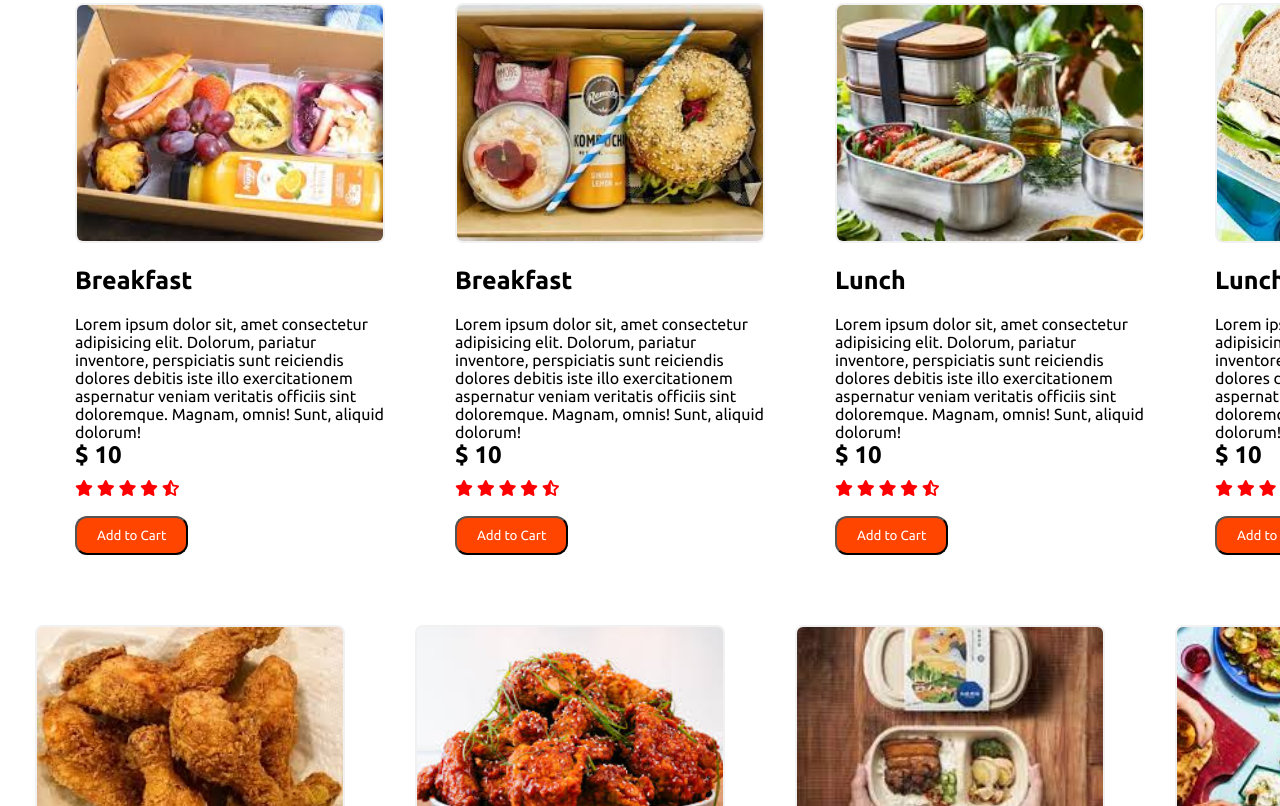
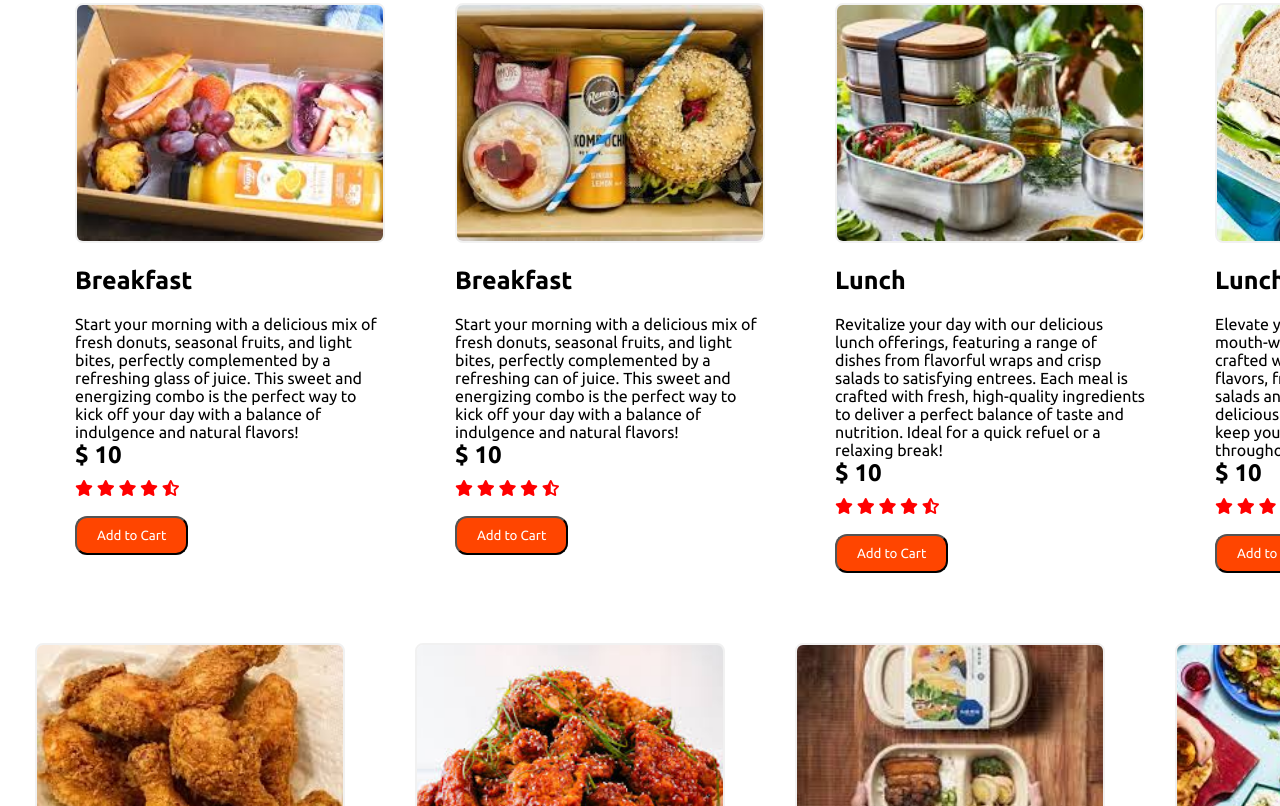
Before and after one commit to marky376/bravo_delivers, a website: page index.html in a window 1280 px wide. Shown: the part 1994-2800 px from the top of the page. Drawn offline with nearby package versions, Linux system fonts and the light colour scheme; a script that the page names is missing.

Commit message:
more changes

```diff
--- a/index.html
+++ b/index.html
@@ -51,6 +51,19 @@
                             Our Special Meals
                         </span>
                         <h3>Delicious Meals</h3>
+                        <p>Discover a menu crafted for flavor and satisfaction. From savory burgers and hot pizza to wholesome entrees and fresh sides, each dish is prepared with the finest ingredients to deliver an unforgettable dining experience. Every bite is a celebration of taste and quality!</p>
+                        <a href="'#" class="btn"btn>Order Now &#8594</a>
+                    </div>
+                    <div class="image">
+                        <img src="images/soup-3.jpeg" alt="">
+                    </div>
+                </div>
+                <div class="swiper-slide slide">
+                    <div class="content">
+                        <span>
+                            Our Special Meals
+                        </span>
+                        <h3>Discover a menu crafted for flavor and satisfaction. From savory burgers and hot pizza to wholesome entrees and fresh sides, each dish is prepared with the finest ingredients to deliver an unforgettable dining experience. Every bite is a celebration of taste and quality</h3>
                         <p>Lorem ipsum </p>
                         <a href="'#" class="btn"btn>Order Now &#8594</a>
                     </div>
@@ -64,20 +77,7 @@
                             Our Special Meals
                         </span>
                         <h3>Delicious Meals</h3>
-                        <p>Lorem ipsum </p>
-                        <a href="'#" class="btn"btn>Order Now &#8594</a>
-                    </div>
-                    <div class="image">
-                        <img src="images/soup-3.jpeg" alt="">
-                    </div>
-                </div>
-                <div class="swiper-slide slide">
-                    <div class="content">
-                        <span>
-                            Our Special Meals
-                        </span>
-                        <h3>Delicious Meals</h3>
-                        <p>Lorem ipsum </p>
+                        <p>Discover a menu crafted for flavor and satisfaction. From savory burgers and hot pizza to wholesome entrees and fresh sides, each dish is prepared with the finest ingredients to deliver an unforgettable dining experience. Every bite is a celebration of taste and quality!</p>
                         <a href="'#" class="btn"btn>Order Now &#8594</a>
                     </div>
                     <div class="image">
@@ -90,7 +90,7 @@
                             Our Special Meals
                         </span>
                         <h3>Hot pizzza</h3>
-                        <p>Lorem ipsum </p>
+                        <p>Enjoy our deliciously hot pizza, featuring a crispy crust, gooey cheese, and a variety of fresh, flavorful toppings. Perfectly baked to deliver an irresistible taste in every slice</p>
                         <a href="#" class="btn"btn>Order Now &#8594</a>
                     </div>
                     <div class="image">
@@ -103,7 +103,7 @@
                             Our Special Meals
                         </span>
                         <h3>Hamburger</h3>
-                        <p>Lorem ipsum </p>
+                        <p></p>
                         <a href="#" class="btn"btn>Order Now &#8594</a>
                     </div>
                     <div class="image">
@@ -242,7 +242,7 @@
             <div class="card">
                 <img src="images/breakfast-1.jpeg" alt="">
                 <h3>Breakfast</h3>
-                <p>Lorem ipsum dolor sit, amet consectetur adipisicing elit. Dolorum, pariatur inventore, perspiciatis sunt reiciendis dolores debitis iste illo exercitationem aspernatur veniam veritatis officiis sint doloremque. Magnam, omnis! Sunt, aliquid dolorum!</p>
+                <p>Start your morning with a delicious mix of fresh donuts, seasonal fruits, and light bites, perfectly complemented by a refreshing glass of juice. This sweet and energizing combo is the perfect way to kick off your day with a balance of indulgence and natural flavors!</p>
                 <h2>$ 10</h2>
                 <div class="review">
                     <i class="fa fa-star"></i>
@@ -256,7 +256,7 @@
             <div class="card">
                 <img src="images/breakfast-2.jpeg" alt="">
                 <h3>Breakfast</h3>
-                <p>Lorem ipsum dolor sit, amet consectetur adipisicing elit. Dolorum, pariatur inventore, perspiciatis sunt reiciendis dolores debitis iste illo exercitationem aspernatur veniam veritatis officiis sint doloremque. Magnam, omnis! Sunt, aliquid dolorum!</p>
+                <p>Start your morning with a delicious mix of fresh donuts, seasonal fruits, and light bites, perfectly complemented by a refreshing can of juice. This sweet and energizing combo is the perfect way to kick off your day with a balance of indulgence and natural flavors!</p>
                 <h2>$ 10</h2>
                 <div class="review">
                 <i class="fa fa-star"></i>
@@ -270,7 +270,7 @@
             <div class="card">
                 <img src="images/luch-1.jpeg" alt="">
                 <h3>Lunch</h3>
-                <p>Lorem ipsum dolor sit, amet consectetur adipisicing elit. Dolorum, pariatur inventore, perspiciatis sunt reiciendis dolores debitis iste illo exercitationem aspernatur veniam veritatis officiis sint doloremque. Magnam, omnis! Sunt, aliquid dolorum!</p>
+                <p>Revitalize your day with our delicious lunch offerings, featuring a range of dishes from flavorful wraps and crisp salads to satisfying entrees. Each meal is crafted with fresh, high-quality ingredients to deliver a perfect balance of taste and nutrition. Ideal for a quick refuel or a relaxing break!</p>
                 <h2>$ 10</h2>
                 <div class="review">
                 <i class="fa fa-star"></i>
@@ -284,7 +284,7 @@
             <div class="card">
                 <img src="images/lunch-2.jpeg" alt="">
                 <h3>Lunch</h3>
-                <p>Lorem ipsum dolor sit, amet consectetur adipisicing elit. Dolorum, pariatur inventore, perspiciatis sunt reiciendis dolores debitis iste illo exercitationem aspernatur veniam veritatis officiis sint doloremque. Magnam, omnis! Sunt, aliquid dolorum!</p>
+                <p>Elevate your midday break with our mouth-watering lunch options. Each dish is crafted with fresh ingredients and bold flavors, from hearty sandwiches to vibrant salads and satisfying entrees. Enjoy a delicious and nutritious meal that will keep you energized and satisfied throughout the afternoon!</p>
                 <h2>$ 10</h2>
                 <div class="review">
                 <i class="fa fa-star"></i>
@@ -298,7 +298,7 @@
             <div class="card">
                 <img src="images/pizza-1.jpeg" alt="">
                 <h3>Lunch</h3>
-                <p>Lorem ipsum dolor sit, amet consectetur adipisicing elit. Dolorum, pariatur inventore, perspiciatis sunt reiciendis dolores debitis iste illo exercitationem aspernatur veniam veritatis officiis sint doloremque. Magnam, omnis! Sunt, aliquid dolorum!</p>
+                <p>Dive into a delightful selection of lunch offerings that combine freshness and flavor. From hearty grain bowls and zesty wraps to classic favorites, each dish is designed to satisfy your appetite and uplift your spirits. Perfect for a quick bite or a leisurely midday escape!</p>
                 <h2>$ 10</h2>
                 <div class="review">
                 <i class="fa fa-star"></i>
@@ -312,7 +312,8 @@
             <div class="card">
                 <img src="images/pizza-2.jpeg" alt="">
                 <h3>For Dinner</h3>
-                <p>Lorem ipsum dolor sit, amet consectetur adipisicing elit. Dolorum, pariatur inventore, perspiciatis sunt reiciendis dolores debitis iste illo exercitationem aspernatur veniam veritatis officiis sint doloremque. Magnam, omnis! Sunt, aliquid dolorum!</p>
+                <p>Enjoy our deliciously hot pizza, featuring a crispy crust, gooey cheese, and a variety of fresh, flavorful toppings. Perfectly baked to deliver an irresistible taste in every slice!
+                </p>
                 <h2>$ 10</h2>
                 <div class="review">
                 <i class="fa fa-star"></i>
@@ -326,7 +327,7 @@
             <div class="card">
                 <img src="images/sandwich-1.jpeg" alt="">
                 <h3>For Breakfast</h3>
-                <p>Lorem ipsum dolor sit, amet consectetur adipisicing elit. Dolorum, pariatur inventore, perspiciatis sunt reiciendis dolores debitis iste illo exercitationem aspernatur veniam veritatis officiis sint doloremque. Magnam, omnis! Sunt, aliquid dolorum!</p>
+                <p>Kickstart your day with a delightful breakfast spread! Enjoy a juicy burger packed with flavor, perfectly paired with fresh grapes and strawberries for a burst of natural sweetness. Wash it all down with a refreshing soft drink. A satisfying balance of savory and sweet to fuel your morning!</p>
                 <h2>$ 10</h2>
                 <div class="review">
                 <i class="fa fa-star"></i>
@@ -480,7 +481,7 @@
                         Our Special Meals
                     </span>
                     <h3>Delicious Meals</h3>
-                    <p>Lorem ipsum </p>
+                    <p> Indulge in our selection of mouthwatering dishes, crafted with high-quality ingredients to deliver exceptional flavor and satisfaction in every bite.</p>
                     <a href="'#" class="btn"btn>Order Now &#8594</a>
                 </div>
                 <div class="image">
@@ -493,7 +494,7 @@
                         Our Special Meals
                     </span>
                     <h3>Delicious Meals</h3>
-                    <p>Lorem ipsum </p>
+                    <p>Indulge in our selection of mouthwatering dishes, crafted with high-quality ingredients to deliver exceptional flavor and satisfaction in every bite.</p>
                     <a href="'#" class="btn"btn>Order Now &#8594</a>
                 </div>
                 <div class="image">
@@ -506,7 +507,7 @@
                         Our Special Meals
                     </span>
                     <h3>Delicious Meals</h3>
-                    <p>Lorem ipsum </p>
+                    <p>Treat yourself to our standout dishes: mouthwatering hamburgers and piping hot pizza. Enjoy juicy, perfectly seasoned burgers served with all the fixings, and savor our delicious pizza with a crispy crust and a choice of savory toppings. These special meals are crafted to deliver exceptional flavor and a memorable dining experience! </p>
                     <a href="'#" class="btn"btn>Order Now &#8594</a>
                 </div>
                 <div class="image">
@@ -519,7 +520,7 @@
                         Our Special Meals
                     </span>
                     <h3>Hot pizzza</h3>
-                    <p>Lorem ipsum </p>
+                    <p>Freshly baked with a crispy crust, melted cheese, and your favorite toppings. Hot, cheesy, and always delicious!</p>
                     <a href="#" class="btn"btn>Order Now &#8594</a>
                 </div>
                 <div class="image">
@@ -532,11 +533,12 @@
                         Our Special Meals
                     </span>
                     <h3>Hamburger</h3>
-                    <p>Lorem ipsum </p>
+                    <p>Juicy, grilled beef patty with crisp lettuce, tomatoes, and pickles on a toasted bun. A classic, satisfying favorite! </p>
                     <a href="#" class="btn"btn>Order Now &#8594</a>
                 </div>
                 <div class="image">
                     <img src="images/hamburger-1.jpeg" alt="">
+                    <p>Savor our juicy, flavorful hamburger made with premium beef, fresh toppings, and a perfectly toasted bun. Each bite delivers a satisfying blend of tastes and textures for an unbeatable burger experience.</p>
                 </div>
             </div>
         </div>
@@ -949,7 +951,7 @@
             </div>
             <div class="box-2"></div>
                 <h2>About MyMeals</h2>
-                <p>Lorem ipsum dolor sit amet consectetur adipisicing elit
+                <p>Experience a culinary delight with our diverse menu, featuring everything from juicy hamburgers and hot pizza to fresh salads and comforting sides. Each dish is crafted with care and high-quality ingredients to ensure a memorable and satisfying dining experience.</p>
                 <a href="#" class="btn">Read more &#8594</a>
 
 
```
